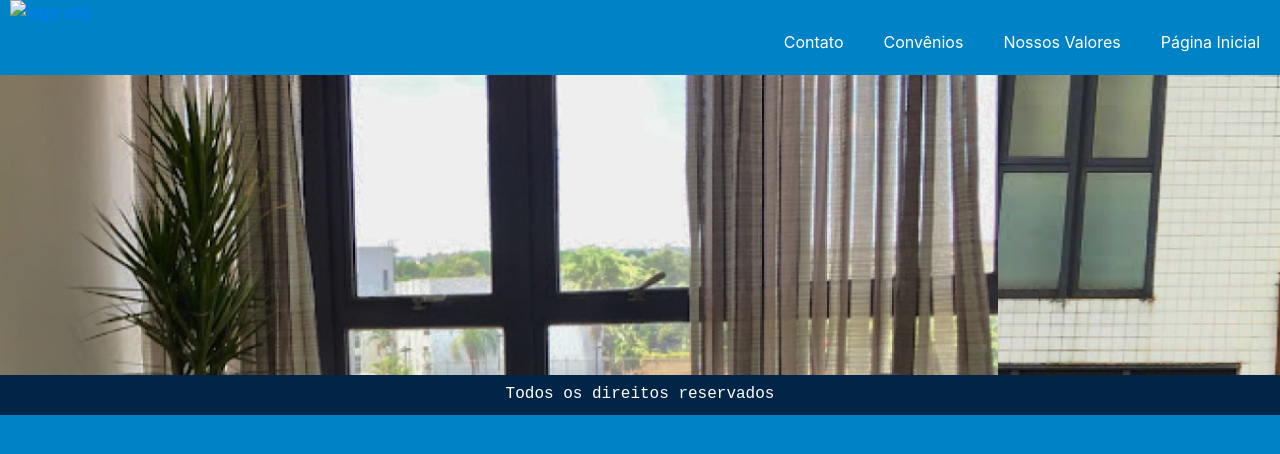
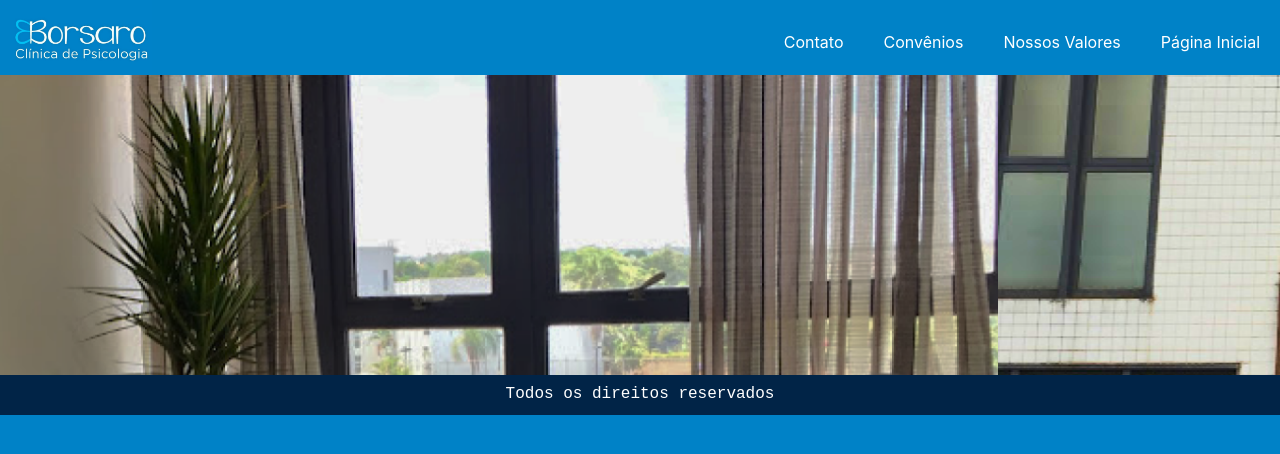
Before and after one commit to leticiaborsaro/borsaro-clinica, a plain HTML site: page index.html in a window 1280 px wide. Drawn offline with nearby package versions, Linux system fonts and the light colour scheme; some icons are missing.

Commit message:
add logo img, change name

```diff
--- a/index.html
+++ b/index.html
@@ -14,7 +14,7 @@
         <header id="topo">
             <nav>
                 <ul>
-                    <a href="index.html" class="logo"> <img src="img/2021-02-12.jpg" alt="logo site"> </a>
+                    <a href="index.html" class="logo"> <img src="img/logo_img.jpg" alt="logo site"> </a>
                     <li> <a href="#topo"> Página Inicial </a> </li>
                     <li> <a href="nossosvalores.html"> Nossos Valores </a> </li>
                     <li> <a href="convenios.html"> Convênios </a> </li>
```
Also changed, not shown: img/logo_img.jpg (added).
